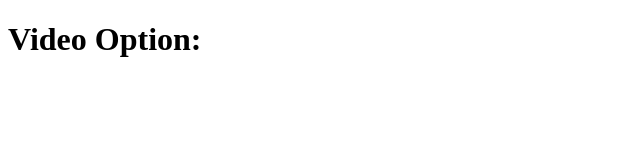
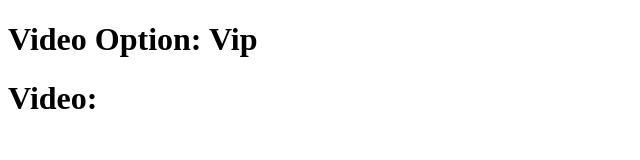
Before and after one commit to Ibbya42/JavaScript, a plain HTML site: page index2.html in a window 1280 px wide. Shown: the whole page, without its empty margins (0-640 px from the left). Drawn offline with Linux system fonts and the light colour scheme.

Commit message:
25/07 Promises end

```diff
--- a/app2.js
+++ b/app2.js
@@ -42,7 +42,7 @@
     // }
 
     // main()
-
+    // const statusRef = document.querySelector('.status')
 
     // // Created a function to get Subscription list
     // function getSubscriptionStatus() {
@@ -62,25 +62,46 @@
 
     // main();
 
-    const Subscriptionstatus = document.querySelector('.status')
+    const statusRef = document.querySelector('.status')
+    const videoRef = document.querySelector('.video')
 
-    function getVideo() {
+    // Created a function to get Subscription list
+    function getSubscriptionStatus() {
+        // Created a promise to add the data
+        return new Promise((resolve , reject) => {
+            resolve('Vip')
+        })
+    }
+
+    // Creating a function getvideo with a subscriptionstatus parameter
+    function getVideo(Subscriptionstatus) {
     return new Promise((resolve , reject) => {
         if ( Subscriptionstatus === 'Free'){
             resolve('Show Trailer')
         }
 
-        if ( Subscriptionstatus === 'Vip'){
+        else if ( Subscriptionstatus === 'Vip'){
             resolve('Show Video')
         }
 
-        else console.log ('No video')
+        else {
+            reject('No video')
+        }
     })
     }
 
     async function main() {
-        const status = await getVideo();
-        Subscriptionstatus.innerHTML = status;
+        const status = await getSubscriptionStatus();
+        statusRef.innerHTML = status;
+        // Will try to catch the backend data and print out on the html
+       try{
+        console.log(await getVideo(status))
+       }
+    //    Will print out the error if no data is found or a reject is used
+       catch(e){
+        console.log(e)
+        videoRef.innerHTML = e;
+       }
 
     }
 
--- a/index2.html
+++ b/index2.html
@@ -9,6 +9,7 @@
 <body>
 
     <h1>Video Option: <span class="status"></span></h1>
+    <h1> Video: <span class="video"></span></h1>
 
 </body>
 </html>
```
